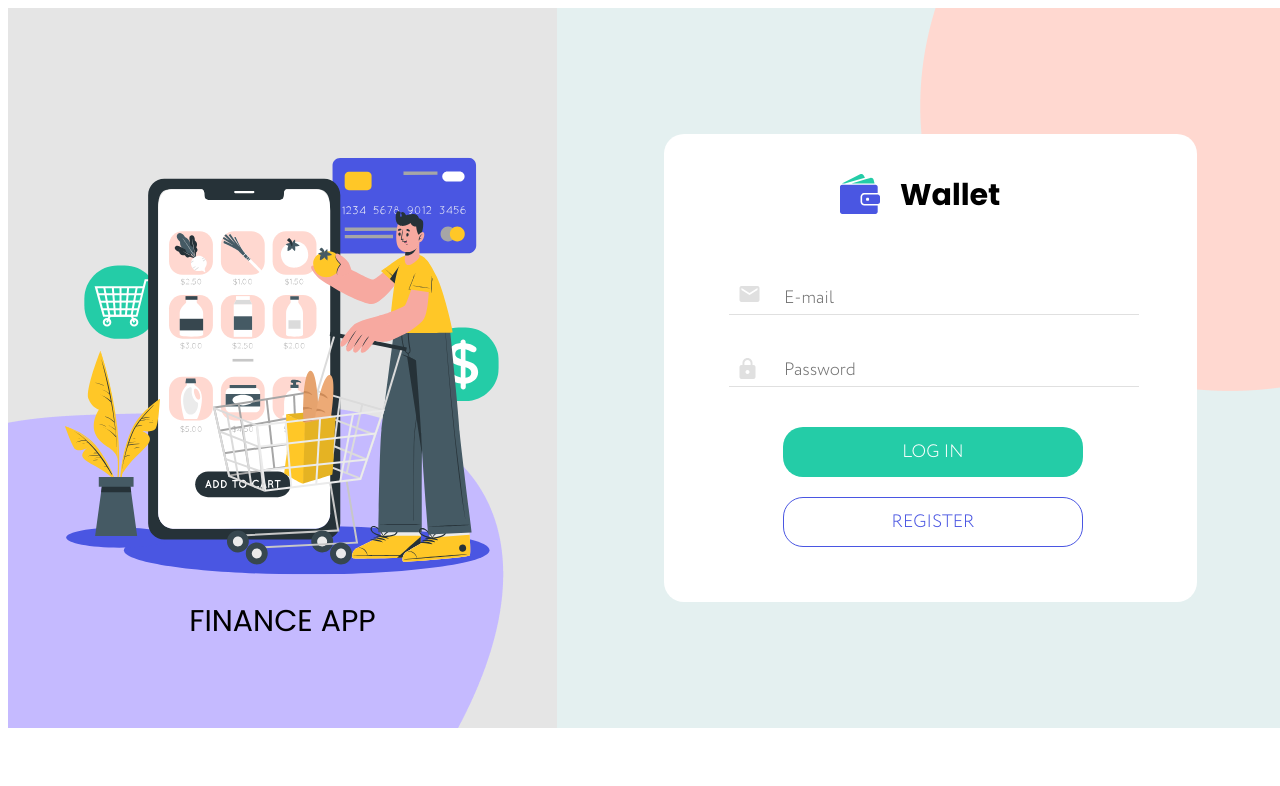
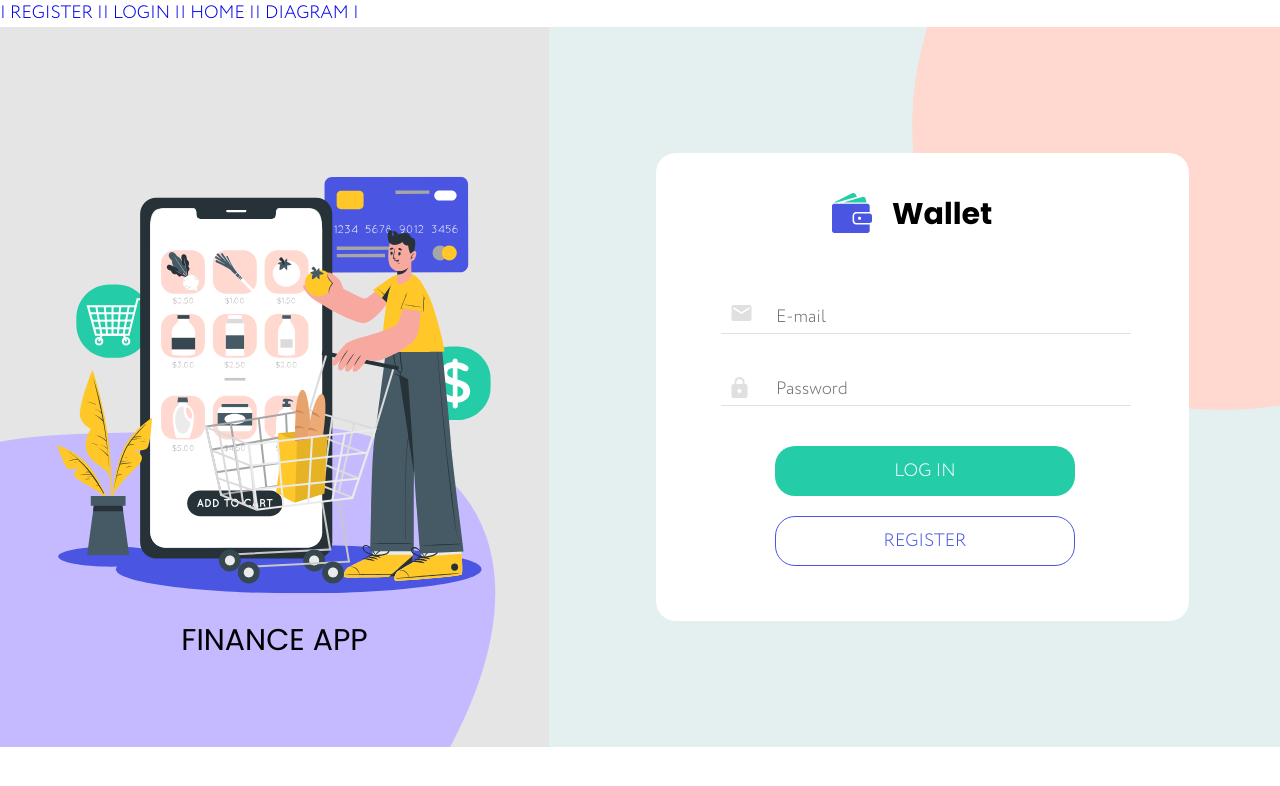
Before and after one commit to MykhailoKutsyi/Wallet-finance-app, a React (Create React App) app: page /Wallet-finance-app/login in a window 1280 px wide. Shown: the top 786 px of the page. Built offline with nearby package versions, Linux system fonts and the light colour scheme.

Commit message:
update favicon container routes

```diff
--- a/public/index.html
+++ b/public/index.html
@@ -5,15 +5,15 @@
     <link rel="icon" href="%PUBLIC_URL%/favicon.ico" />
     <meta name="viewport" content="width=device-width, initial-scale=1" />
     <meta name="theme-color" content="#000000" />
-    <meta
-      name="description"
-      content="Web site created using create-react-app"
+    <meta name="description" content="Your live finance app" />
+    <link
+      rel="stylesheet"
+      href="https://cdnjs.cloudflare.com/ajax/libs/modern-normalize/1.0.0/modern-normalize.min.css"
+      integrity="sha512-ISS7cAi1PEhQ8jnbJpJZMd29NlhNj4AWYyLOSp2CE/CsHxTCu+r+t0D2yoJudVrd0/8fTVPUVDzY5Tvli75u/g=="
+      crossorigin="anonymous"
     />
     <link rel="apple-touch-icon" href="%PUBLIC_URL%/logo192.png" />
-    <!--
-      manifest.json provides metadata used when your web app is installed on a
-      user's mobile device or desktop. See https://developers.google.com/web/fundamentals/web-app-manifest/
-    -->
+
     <link rel="manifest" href="%PUBLIC_URL%/manifest.json" />
     <!--
       Notice the use of %PUBLIC_URL% in the tags above.
@@ -24,20 +24,10 @@
       work correctly both with client-side routing and a non-root public URL.
       Learn how to configure a non-root public URL by running `npm run build`.
     -->
-    <title>Wallet-finance-app</title>
+    <title>Wallet finance app</title>
 
     <!-- Start Single Page Apps for GitHub Pages -->
     <script type="text/javascript">
-      // Single Page Apps for GitHub Pages
-      // MIT License
-      // https://github.com/rafgraph/spa-github-pages
-      // This script checks to see if a redirect is present in the query string,
-      // converts it back into the correct url and adds it to the
-      // browser's history using window.history.replaceState(...),
-      // which won't cause the browser to attempt to load the new url.
-      // When the single page app is loaded further down in this file,
-      // the correct url will be waiting in the browser's history for
-      // the single page app to route accordingly.
       (function (l) {
         if (l.search[1] === '/') {
           var decoded = l.search
@@ -61,15 +51,5 @@
     <noscript>You need to enable JavaScript to run this app.</noscript>
     <div id="root"></div>
     <div id="modal-root"></div>
-    <!--
-      This HTML file is a template.
-      If you open it directly in the browser, you will see an empty page.
-
-      You can add webfonts, meta tags, or analytics to this file.
-      The build step will place the bundled scripts into the <body> tag.
-
-      To begin the development, run `npm start` or `yarn start`.
-      To create a production bundle, use `npm run build` or `yarn build`.
-    -->
   </body>
 </html>
--- a/src/App.jsx
+++ b/src/App.jsx
@@ -1,61 +1,76 @@
 import React, { lazy, Suspense } from 'react';
-import { Routes, Route } from 'react-router-dom';
+import { Routes, Route, NavLink } from 'react-router-dom';
 
 import Container from './components/Container/Container';
-// import AppBar from './components/AppBar/AppBar';
+import AppBar from './components/AppBar/AppBar';
 import Loader from './components/Loader/Loader';
-
-// const ProtectedRoute = lazy(() =>
-//   import('./components/ProtectedRoute/ProtectedRoute')
-// );
-// const PublicRoute = lazy(() => import('./components/PublicRoute/PublicRoute'));
+import ProtectedRoute from './components/ProtectedRoute/ProtectedRoute';
+import PublicRoute from './components/PublicRoute/PublicRoute';
 
 const Login = lazy(() => import('./pages/Auth/LoginPage/LoginPage'));
 const Register = lazy(() => import('./pages/Auth/RegisterPage/RegisterPage'));
-
 const Dashboard = lazy(() => import('./pages/Dashboard/Dashboard'));
 const Statistics = lazy(() => import('./pages/Statistics/Statistics'));
 
 export default function App() {
   return (
     <Container>
-      {/* <AppBar /> */}
       <Suspense fallback={<Loader />}>
         {/* <Suspense fallback={'Loading bitch...'}> */}
         <Routes>
           <Route
             path="/home"
             element={
-              // <ProtectedRoute>
-              <Dashboard />
-              // </ProtectedRoute>
+              <ProtectedRoute>
+                <AppBar />
+
+                <NavLink to="/register">| REGISTER |</NavLink>
+                <NavLink to="/login">| LOGIN |</NavLink>
+                <NavLink to="/home">| HOME |</NavLink>
+                <NavLink to="/diagram">| DIAGRAM |</NavLink>
+                <Dashboard />
+              </ProtectedRoute>
             }
           />
 
           <Route
             path="register"
             element={
-              // <PublicRoute restricted>
-              <Register />
-              // </PublicRoute>
+              <PublicRoute restricted>
+                <NavLink to="/register">| REGISTER |</NavLink>
+                <NavLink to="/login">| LOGIN |</NavLink>
+                <NavLink to="/home">| HOME |</NavLink>
+                <NavLink to="/diagram">| DIAGRAM |</NavLink>
+                <Register />
+              </PublicRoute>
             }
           />
 
           <Route
             path="login"
             element={
-              // <PublicRoute restricted>
-              <Login />
-              // </PublicRoute>
+              <PublicRoute restricted>
+                <NavLink to="/register">| REGISTER |</NavLink>
+                <NavLink to="/login">| LOGIN |</NavLink>
+                <NavLink to="/home">| HOME |</NavLink>
+                <NavLink to="/diagram">| DIAGRAM |</NavLink>
+                <Login />
+              </PublicRoute>
             }
           />
 
           <Route
             path="diagram"
             element={
-              // <ProtectedRoute restricted>
-              <Statistics />
-              // </ProtectedRoute>
+              <ProtectedRoute restricted>
+                <AppBar />
+
+                <NavLink to="/register">| REGISTER |</NavLink>
+                <NavLink to="/login">| LOGIN |</NavLink>
+                <NavLink to="/home">| HOME |</NavLink>
+                <NavLink to="/diagram">| DIAGRAM |</NavLink>
+                <Statistics />
+              </ProtectedRoute>
             }
           />
         </Routes>
--- a/src/components/Container/Container.jsx
+++ b/src/components/Container/Container.jsx
@@ -1,4 +1,4 @@
-import PropTypes from 'prop-types';
+// import PropTypes from 'prop-types';
 import { ContainerStyled } from './Container.styled';
 
 const Container = ({ children }) => (
@@ -8,5 +8,5 @@ const Container = ({ children }) => (
 export default Container;
 
 Container.propTypes = {
-  children: PropTypes.object.isRequired,
+  // children: PropTypes.object.isRequired,
 };
--- a/src/components/ProtectedRoute/ProtectedRoute.jsx
+++ b/src/components/ProtectedRoute/ProtectedRoute.jsx
@@ -1,3 +1,18 @@
-export default function ProtectedRoute() {
-  return <>ProtectedRoute</>;
+// export default function ProtectedRoute() {
+//   return <>ProtectedRoute</>;
+// }
+// import PropTypes from 'prop-types'
+// import { useSelector } from 'react-redux';
+// import { Navigate } from 'react-router-dom';
+// import sessionSelectors from 'redux/session/session-selectors';
+
+export default function PrivateRoute({ children }) {
+  // const isAuth = useSelector(sessionSelectors.getIsAuth);
+  // console.log(isAuth);
+  // return isAuth ? children : <Navigate to="/login" />;
+  return children;
 }
+
+PrivateRoute.propTypes = {
+  // children: PropTypes.object.isRequired,
+};
--- a/src/components/PublicRoute/PublicRoute.jsx
+++ b/src/components/PublicRoute/PublicRoute.jsx
@@ -1,3 +1,15 @@
-export default function PublicRoute() {
-  return <>PublicRoute</>;
-}
+// import PropTypes from 'prop-types'
+// import { useSelector } from 'react-redux';
+// import { Navigate } from 'react-router-dom';
+// import selectors from 'redux/session/session-selectors';
+
+const PublicRoute = ({ children, restricted = false }) => {
+  // const isAuth = useSelector(selectors.getIsAuth);
+  // return <>{isAuth && restricted ? <Navigate to="/home" /> : children}</>;
+  return children;
+};
+
+export default PublicRoute;
+PublicRoute.propTypes = {
+  // children: PropTypes.object.isRequired,
+};
--- a/src/redux/session/session-selectors.js
+++ b/src/redux/session/session-selectors.js
@@ -1,9 +1,9 @@
-const getLoggedIn = state => state.session.isAuth;
+const getIsAuth = state => state.session.isAuth;
 
 const getUserName = state => state.session.user.name;
 
 const getUser = state => state.session.user;
 
-const sessionSelectors = { getLoggedIn, getUserName, getUser };
+const sessionSelectors = { getIsAuth, getUserName, getUser };
 
 export default sessionSelectors;
--- a/src/stylesheet/common.css
+++ b/src/stylesheet/common.css
@@ -1,5 +1,9 @@
 @import './vars.css';
 @import './fonts.css';
+html {
+  scroll-behavior: smooth;
+}
+
 *,
 *::before,
 *::after {
```
Also changed, not shown: 1 other file (tests, documents, lock files or other folders).
